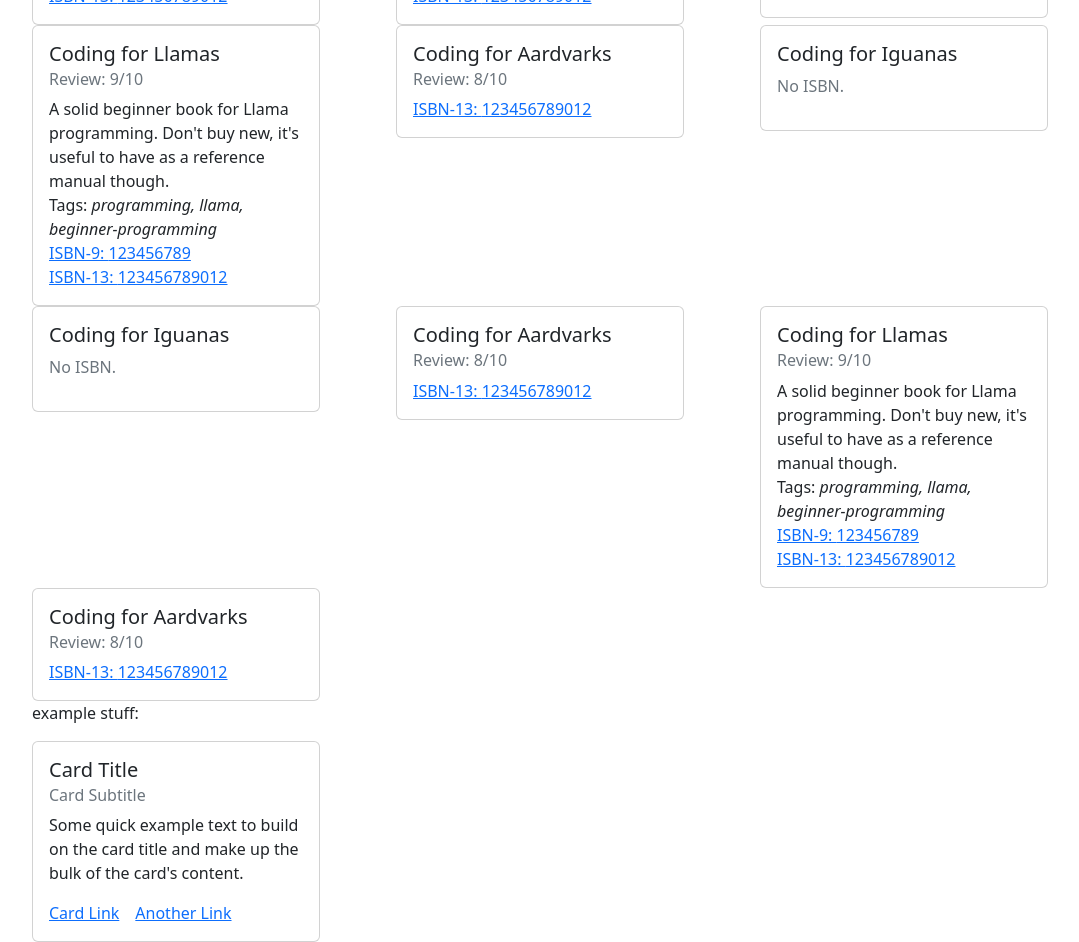
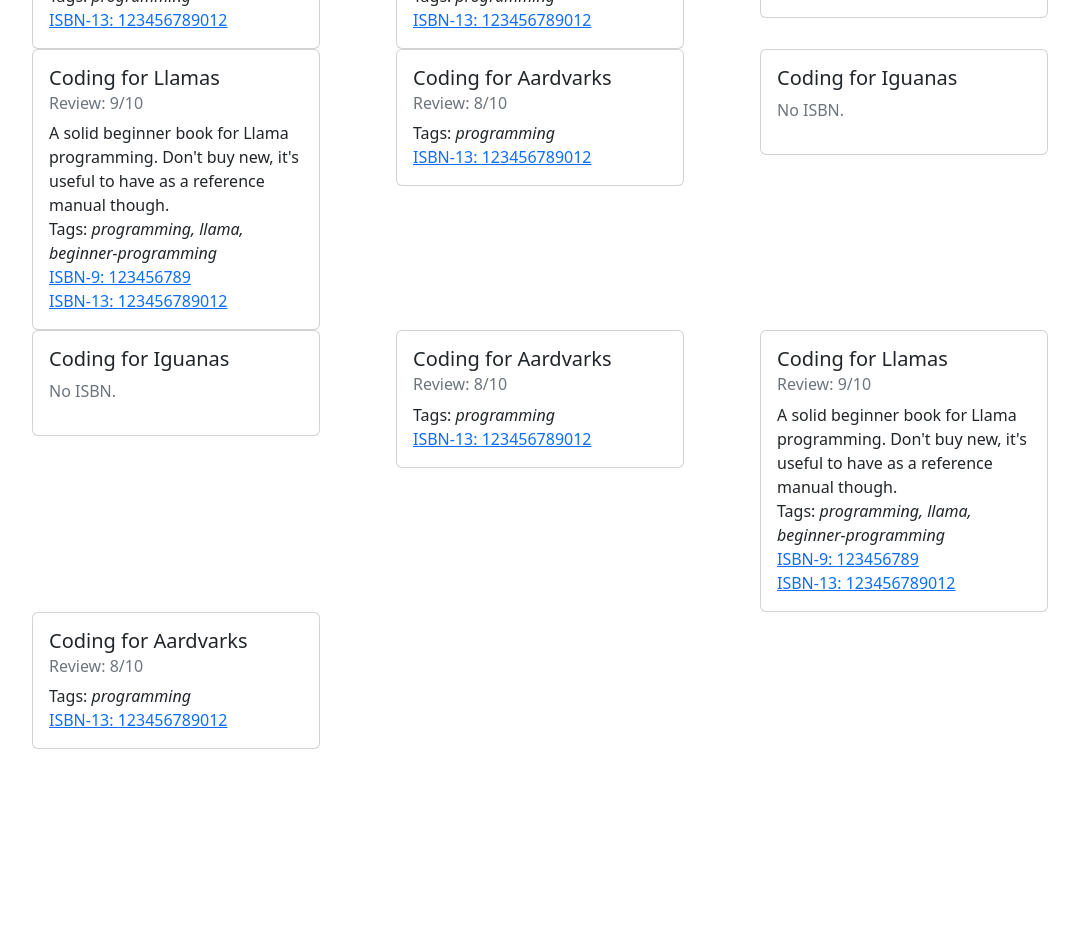
Before and after one commit to meltingscales/henrypost.net, a React (Create React App) app: page /hobbies/books in a window 1280 px wide. Shown: the part 200-1142 px from the top of the page, without its empty margins (74-1153 px from the left). After the commit the page ends 949 px from the top, so only its background shows below. Built offline with nearby package versions, Linux system fonts and the light colour scheme.

Commit message:
add isbn links

```diff
--- a/src/model/BookReview.ts
+++ b/src/model/BookReview.ts
@@ -43,6 +43,7 @@ class BookReview {
                 author: "Spiky J Aardvark",
                 isbn13: '123456789012',
                 review: "8/10",
+                tags: ['programming']
             },
             {
                 title: "Coding for Iguanas",
--- a/src/pages/hobbies/Books.tsx
+++ b/src/pages/hobbies/Books.tsx
@@ -40,7 +40,9 @@ const EltBookReview = ({bookReview}: EltBookReviewProps) => {
     if (bookReview.data.isbn9) {
         eltISBNLinks.push(
             <>
-                <Card.Link href={Config.ISBN_URL + bookReview.data.isbn9}>ISBN-9: {bookReview.data.isbn9}</Card.Link>
+                <Card.Link href={Config.ISBN_URL + bookReview.data.isbn9}>
+                    ISBN-9: {bookReview.data.isbn9}
+                </Card.Link>
             </>
         )
     }
@@ -50,7 +52,9 @@ const EltBookReview = ({bookReview}: EltBookReviewProps) => {
         }
         eltISBNLinks.push(
             <>
-                <Card.Link href="#">ISBN-13: {bookReview.data.isbn13}</Card.Link>
+                <Card.Link href={Config.ISBN_URL + bookReview.data.isbn13}>
+                    ISBN-13: {bookReview.data.isbn13}
+                </Card.Link>
             </>
         )
     }
@@ -98,25 +102,6 @@ const Books = () => {
     return <>
         <h1>books</h1>
         <BookReviewLibrary books={bookData}/>
-        <Container>
-
-            <p>example stuff:</p>
-
-            <Card style={{width: '18rem'}}>
-                <Card.Body>
-                    <Card.Title>Card Title</Card.Title>
-                    <Card.Subtitle className="mb-2 text-muted">Card Subtitle</Card.Subtitle>
-                    <Card.Text>
-                        Some quick example text to build on the card title and make up the
-                        bulk of the card's content.
-                    </Card.Text>
-                    <Card.Link href="#">Card Link</Card.Link>
-                    <Card.Link href="#">Another Link</Card.Link>
-                </Card.Body>
-            </Card>
-
-
-        </Container>
     </>;
 }
 
```
